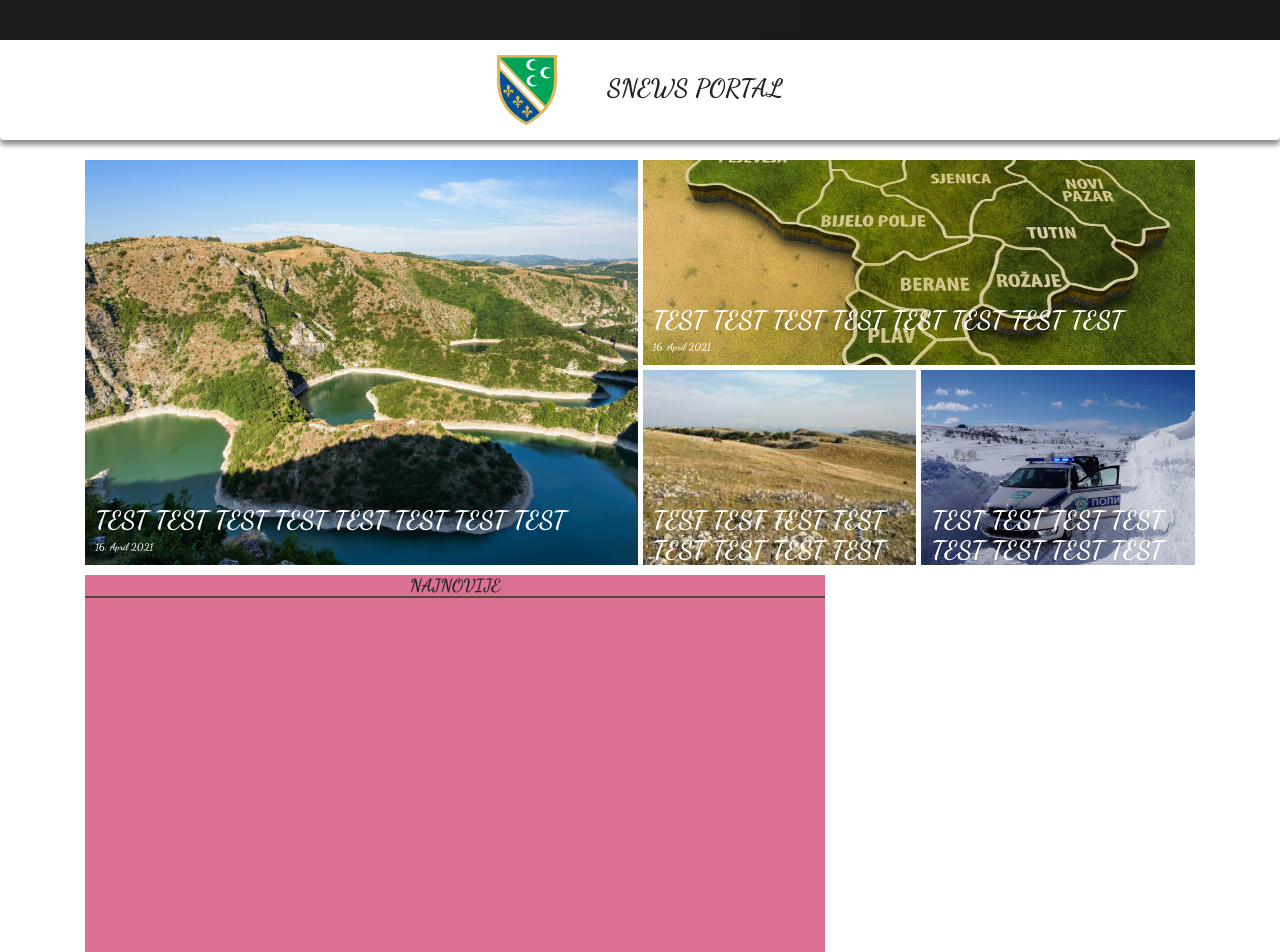
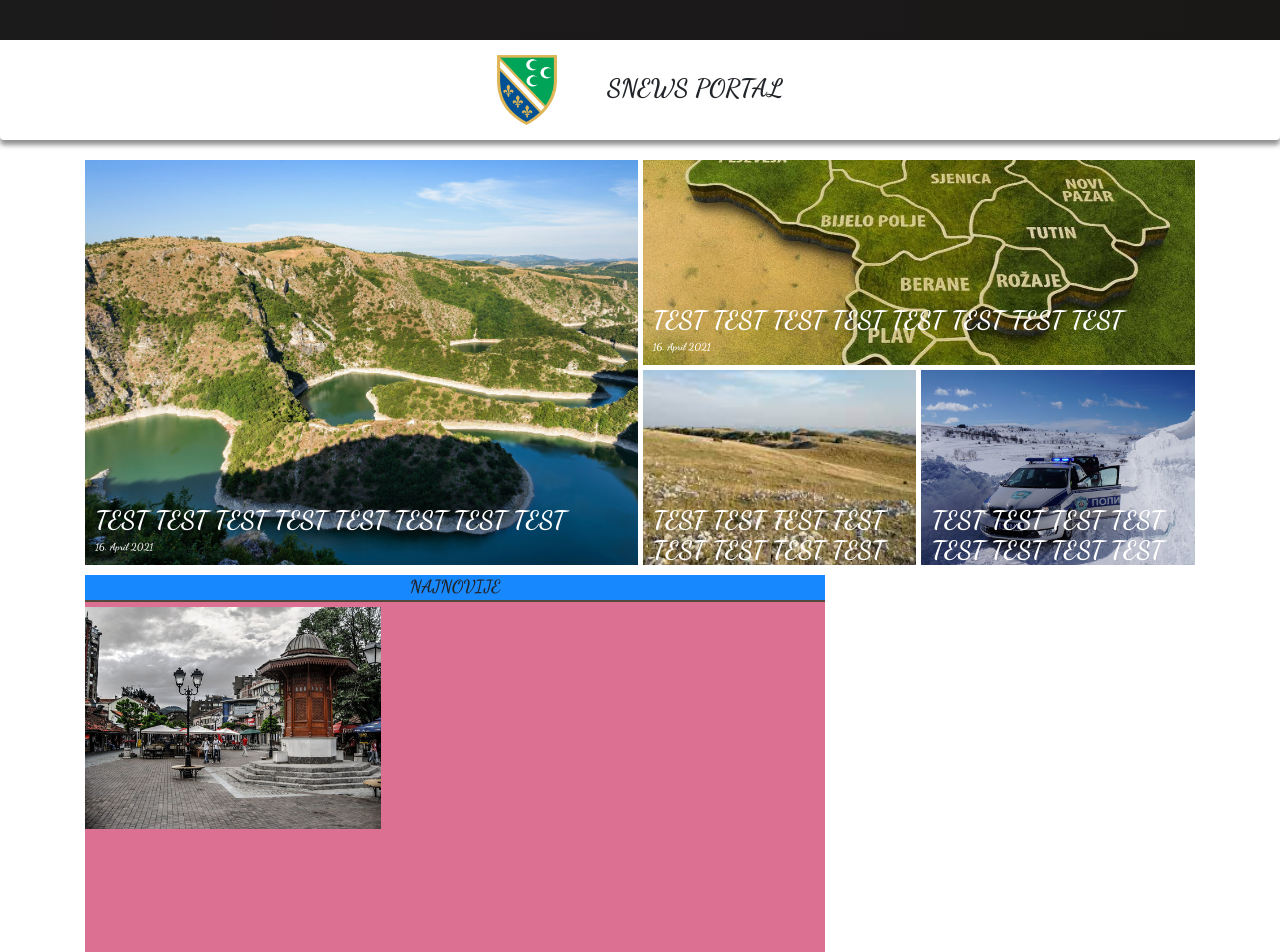
Before and after one commit to KadirZukorlic/SNews, a React (Create React App) app: page / in a window 1280 px wide. Shown: the top 952 px of the page. Built offline with nearby package versions, Linux system fonts and the light colour scheme; a web font is replaced by a local one.

Commit message:
adding responsovie images for secondary section

```diff
--- a/src/components/Secondary.js
+++ b/src/components/Secondary.js
@@ -1,16 +1,17 @@
 import React from 'react';
-
 import {Container} from 'react-bootstrap';
 
+import SecondaryLeft1 from '../assets/images/secondaryleft-1.jpg';
 const Secondary = () => {
   return (
     <Container>
       <section className="secondary">
         <div className="secondary__left">
-            <h3 style={{borderBottom: '2px solid #54483A', textAlign: 'center'}}>NAJNOVIJE</h3>
+            <h3 style={{borderBottom: '2px solid #54483A', textAlign: 'center', fontWeight: '700', padding: '1.5px 3px 3px', backgroundColor: '#1888ff',}}>NAJNOVIJE</h3>
+           <img src={SecondaryLeft1} alt="sandzak vijesti 1" className="secondary__left-img--1" />
         </div>
 
-        <div className="secondary-right">
+        <div className="secondary__right">
 
         </div>
       </section>
--- a/src/sass/_components.scss
+++ b/src/sass/_components.scss
@@ -99,5 +99,10 @@
     background-color: palevioletred;
     width: 66.7%;
     height: 50rem; //TEST
+
+    &-img--1 {
+      width: 40%;
+      height: auto;
+    }
   }
 }
```
Also changed, not shown: src/assets/images/secondaryleft-1.jpg (added).
